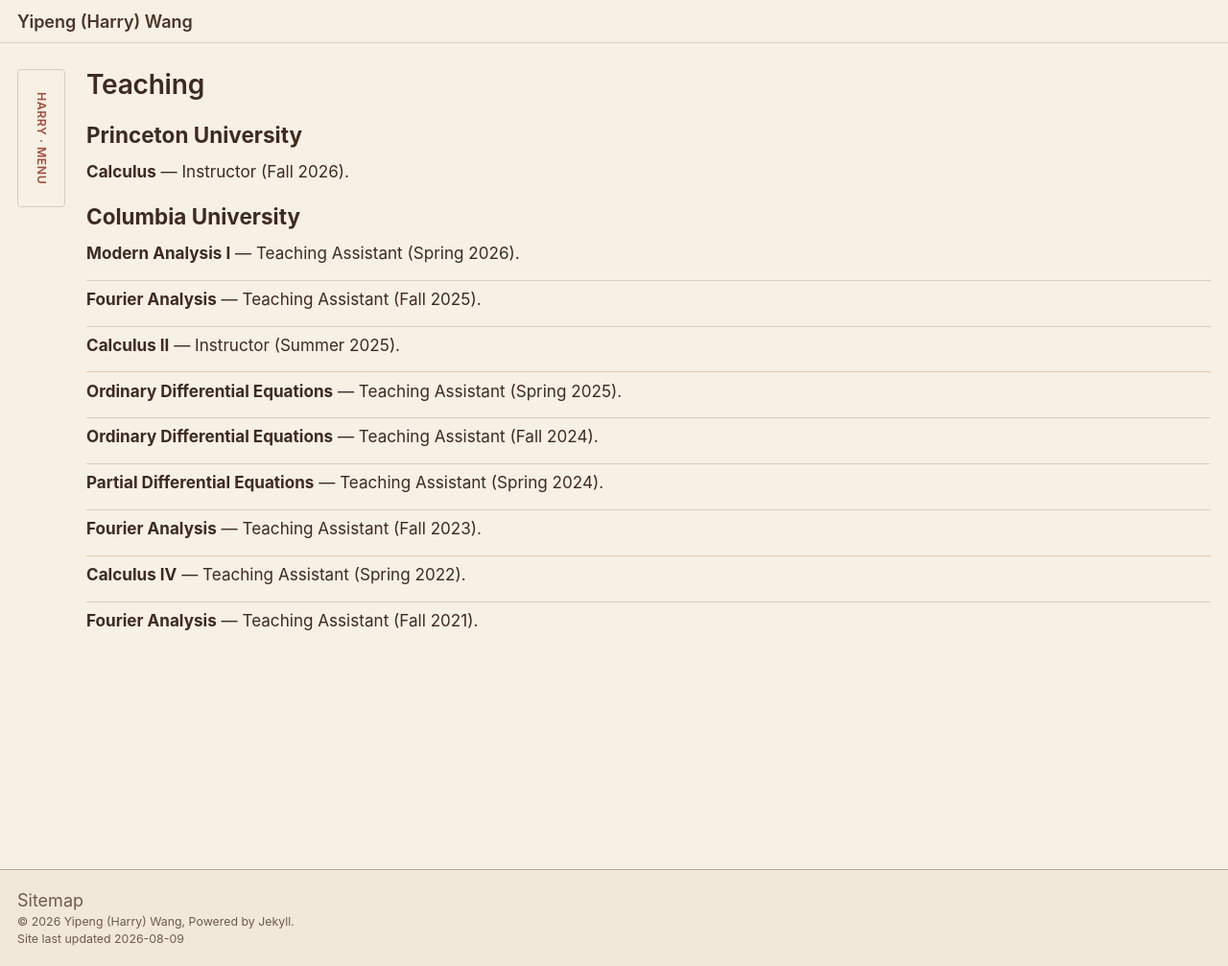
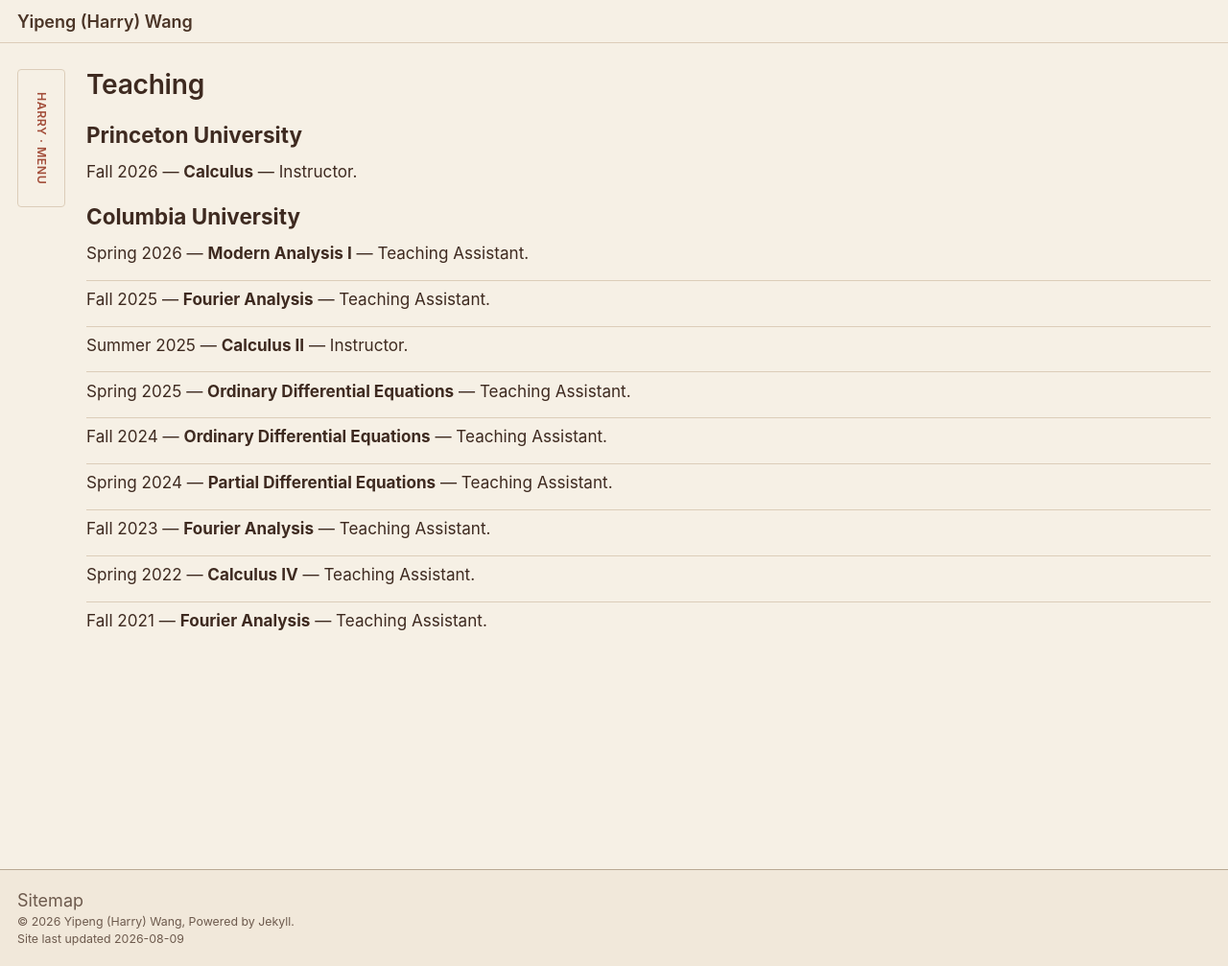
Before and after one commit to ypharry/ypharry.github.io, a Jekyll site: the page built from _pages/teaching.html, in a window 1280 px wide and 1007 px high. Shown: the whole window at 96% size. Built offline with Jekyll 4.4.1, drawn with Linux system fonts in a browser that asks for light colours; a script that is not in the unit is left out.

Commit message:
Reorder teaching entry details

```diff
--- a/_includes/teaching-list-item.html
+++ b/_includes/teaching-list-item.html
@@ -1,3 +1,3 @@
 <li class="teaching-item">
-  <p class="teaching-item__entry"><strong class="teaching-item__title">{{ post.title }}</strong> — {{ post.role }} ({{ post.semester }} {{ post.date | date: "%Y" }}).{% if post.notes %} {{ post.notes }}{% endif %}{% if post.link %} <a href="{{ post.link }}">Course page</a>.{% endif %}</p>
+  <p class="teaching-item__entry">{{ post.semester }} {{ post.date | date: "%Y" }} — <strong class="teaching-item__title">{{ post.title }}</strong> — {{ post.role }}.{% if post.notes %} {{ post.notes }}{% endif %}{% if post.link %} <a href="{{ post.link }}">Course page</a>.{% endif %}</p>
 </li>
```
